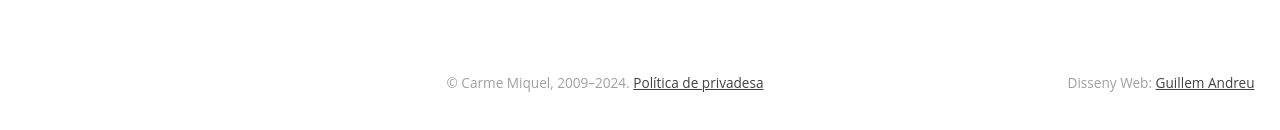
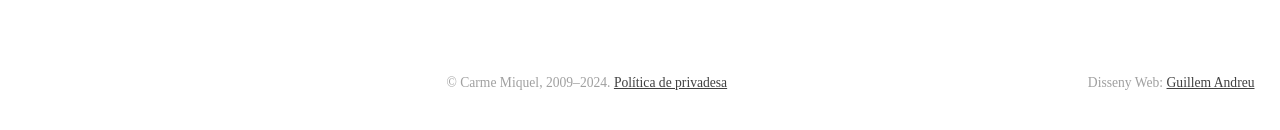
Before and after one commit to guill3m/carme-miquel, an Astro site: page / in a window 1280 px wide. Shown: the part 376-506 px from the top of the page. Built offline with nearby package versions, Linux system fonts and the light colour scheme; Astro itself is replaced by a stand-in of ours; a web font is replaced by a local one.

Commit message:
fix: site footer font family

```diff
--- a/src/components/site-footer.module.scss
+++ b/src/components/site-footer.module.scss
@@ -1,6 +1,6 @@
 .footer {
 	color: var(--color-text-light);
-	font-family: var(--font-serif);
+	font-family: var(--font-stack-serif);
 	font-size: 0.8rem;
 	margin-left: auto;
 	margin-right: auto;
@@ -8,7 +8,7 @@
 	width: 100%;
 }
 
-@media (width >= 1020px) {
+@media (width >= 1125px) {
 	.footer {
 		display: grid;
 		gap: 2rem;
```
